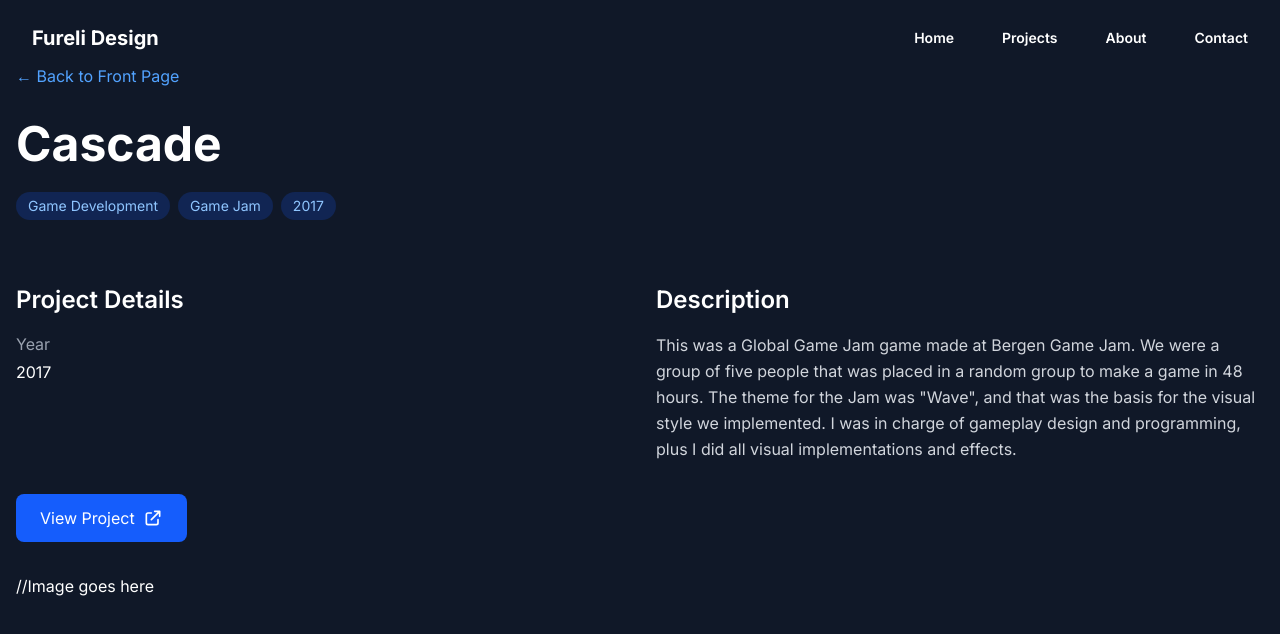
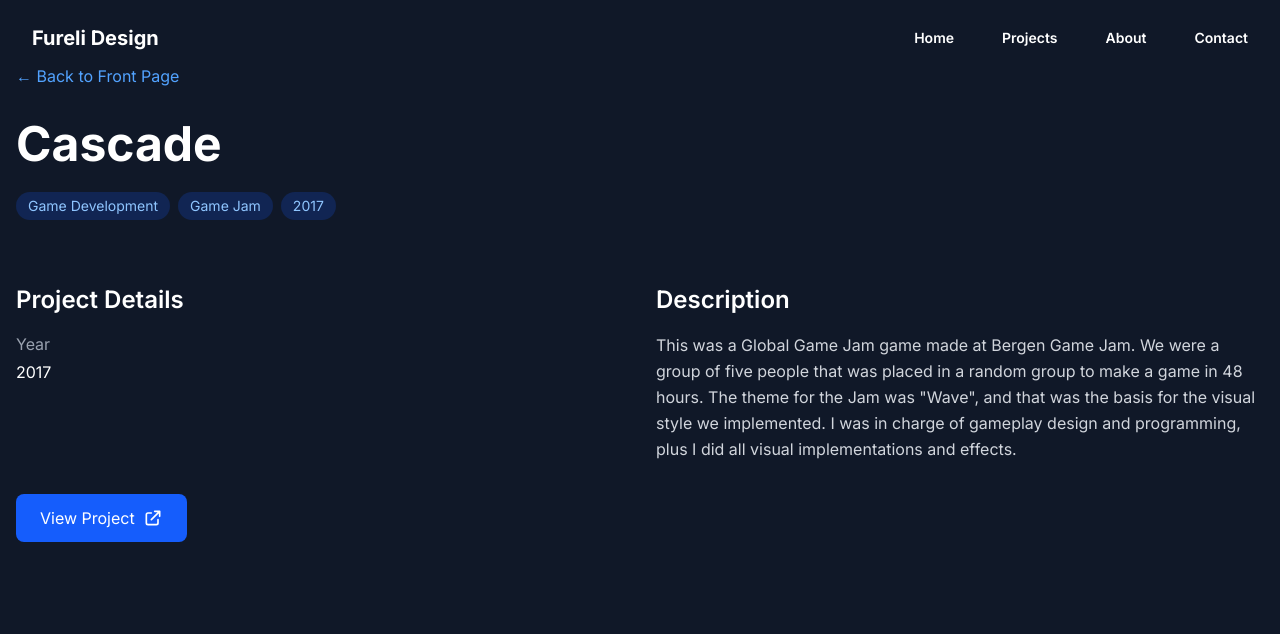
Before and after one commit to spikar1/fureli-design_homepage, a Next.js app: page /projects/cascade in a window 1280 px wide. Shown: the top 634 px of the page. Built offline with nearby package versions, Linux system fonts and the light colour scheme.

Commit message:
Removes an empty code comment
Cleans up the project page component by removing an unnecessary code comment.

```diff
--- a/src/app/projects/[id]/page.tsx
+++ b/src/app/projects/[id]/page.tsx
@@ -174,7 +174,8 @@ export default function ProjectPage({ params }: { params: Promise<{ id: string }
 
           <div className="col-span-12">
             <div className="mb-8">
-                //Image goes here
+                {//Image goes here
+                }
             </div>
           </div>
         </div>
```
